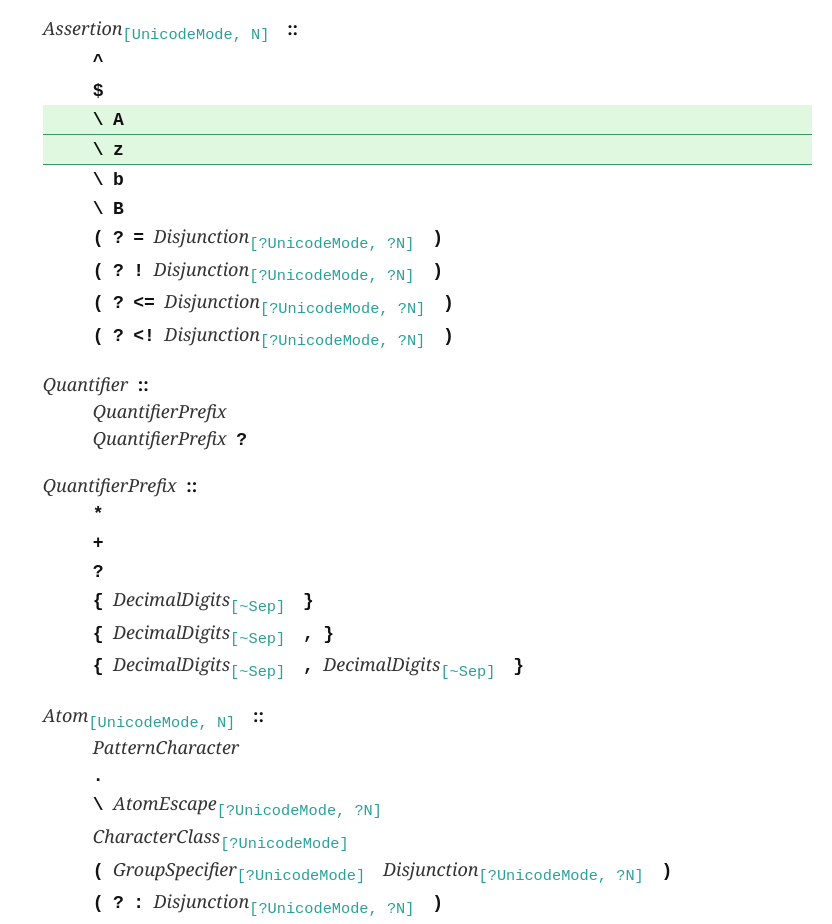
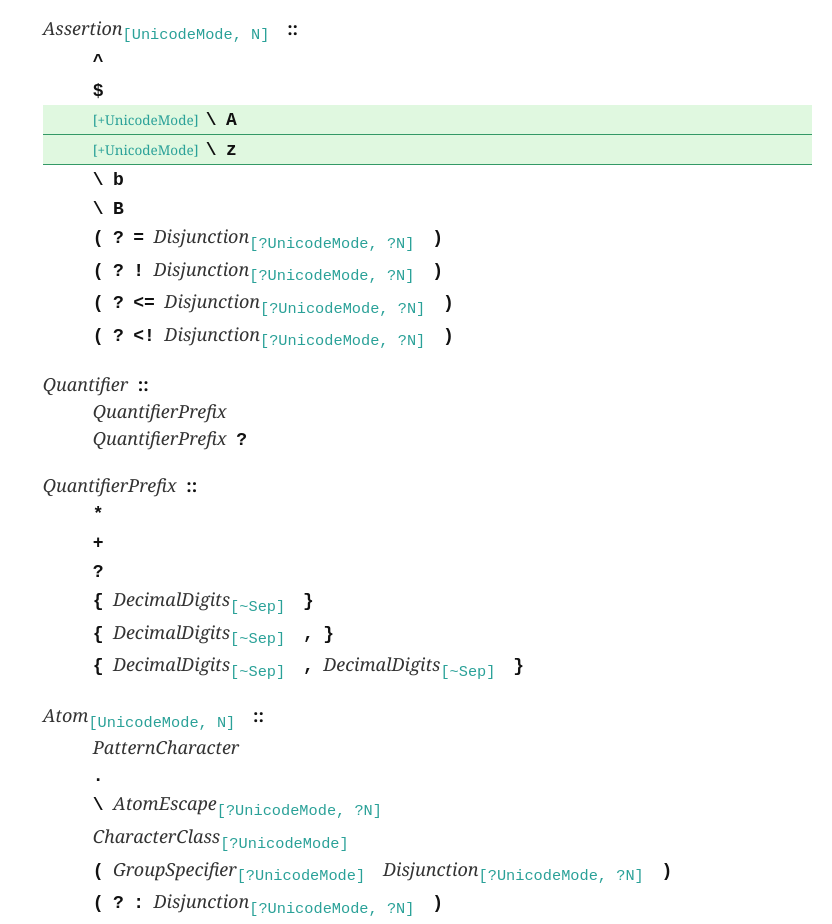
Before and after one commit to tc39/proposal-regexp-buffer-boundaries, a plain HTML site: page index.html in a window 1280 px wide. Shown: the part 1278-2202 px from the top of the page, without its empty margins (448-1280 px from the left). Drawn offline with nearby package versions, Linux system fonts and the light colour scheme.

Commit message:
Deploying to gh-pages from @ tc39/proposal-regexp-buffer-boundaries@e7353566de546e0ba6f3bc36b5865d71f3cce3c4 🚀

```diff
--- a/index.html
+++ b/index.html
@@ -1889,8 +1889,8 @@ li.menu-search-result-term:before {
 <emu-production name="Assertion" params="UnicodeMode, N" type="lexical" id="prod-Assertion">
     <emu-nt params="UnicodeMode, N"><a href="#prod-Assertion">Assertion</a><emu-mods><emu-params>[UnicodeMode, N]</emu-params></emu-mods></emu-nt><emu-geq>::</emu-geq><emu-rhs a="e5878811"><emu-t>^</emu-t></emu-rhs>
     <emu-rhs a="1262cc92"><emu-t>$</emu-t></emu-rhs>
-    <ins><emu-rhs a="45bceed4"><emu-t>\</emu-t><emu-t>A</emu-t></emu-rhs></ins>
-    <ins><emu-rhs a="3f75e477"><emu-t>\</emu-t><emu-t>z</emu-t></emu-rhs></ins>
+    <ins><emu-rhs a="7d02e8fd" constraints="+UnicodeMode"><emu-constraints>[+UnicodeMode]</emu-constraints><emu-t>\</emu-t><emu-t>A</emu-t></emu-rhs></ins>
+    <ins><emu-rhs a="12b59e83" constraints="+UnicodeMode"><emu-constraints>[+UnicodeMode]</emu-constraints><emu-t>\</emu-t><emu-t>z</emu-t></emu-rhs></ins>
     <emu-rhs a="1e228da5"><emu-t>\</emu-t><emu-t>b</emu-t></emu-rhs>
     <emu-rhs a="a5dc97fa"><emu-t>\</emu-t><emu-t>B</emu-t></emu-rhs>
     <emu-rhs a="a9721f06"><emu-t>(</emu-t><emu-t>?</emu-t><emu-t>=</emu-t><emu-nt params="?UnicodeMode, ?N" id="_ref_13"><a href="#prod-Disjunction">Disjunction</a><emu-mods><emu-params>[?UnicodeMode, ?N]</emu-params></emu-mods></emu-nt><emu-t>)</emu-t></emu-rhs>
@@ -2127,8 +2127,8 @@ li.menu-search-result-term:before {
 <emu-production name="Assertion" params="UnicodeMode, N" type="lexical" id="prod-annexB-Assertion">
     <emu-nt params="UnicodeMode, N"><a href="#prod-annexB-Assertion">Assertion</a><emu-mods><emu-params>[UnicodeMode, N]</emu-params></emu-mods></emu-nt><emu-geq>::</emu-geq><emu-rhs a="e5878811"><emu-t>^</emu-t></emu-rhs>
     <emu-rhs a="1262cc92"><emu-t>$</emu-t></emu-rhs>
-    <ins><emu-rhs a="45bceed4"><emu-t>\</emu-t><emu-t>A</emu-t></emu-rhs></ins>
-    <ins><emu-rhs a="3f75e477"><emu-t>\</emu-t><emu-t>z</emu-t></emu-rhs></ins>
+    <ins><emu-rhs a="7d02e8fd" constraints="+UnicodeMode"><emu-constraints>[+UnicodeMode]</emu-constraints><emu-t>\</emu-t><emu-t>A</emu-t></emu-rhs></ins>
+    <ins><emu-rhs a="12b59e83" constraints="+UnicodeMode"><emu-constraints>[+UnicodeMode]</emu-constraints><emu-t>\</emu-t><emu-t>z</emu-t></emu-rhs></ins>
     <emu-rhs a="1e228da5"><emu-t>\</emu-t><emu-t>b</emu-t></emu-rhs>
     <emu-rhs a="a5dc97fa"><emu-t>\</emu-t><emu-t>B</emu-t></emu-rhs>
     <emu-rhs a="cf3b190e" constraints="+UnicodeMode"><emu-constraints>[+UnicodeMode]</emu-constraints><emu-t>(</emu-t><emu-t>?</emu-t><emu-t>=</emu-t><emu-nt params="+UnicodeMode, ?N" id="_ref_98"><a href="#prod-Disjunction">Disjunction</a><emu-mods><emu-params>[+UnicodeMode, ?N]</emu-params></emu-mods></emu-nt><emu-t>)</emu-t></emu-rhs>
```
